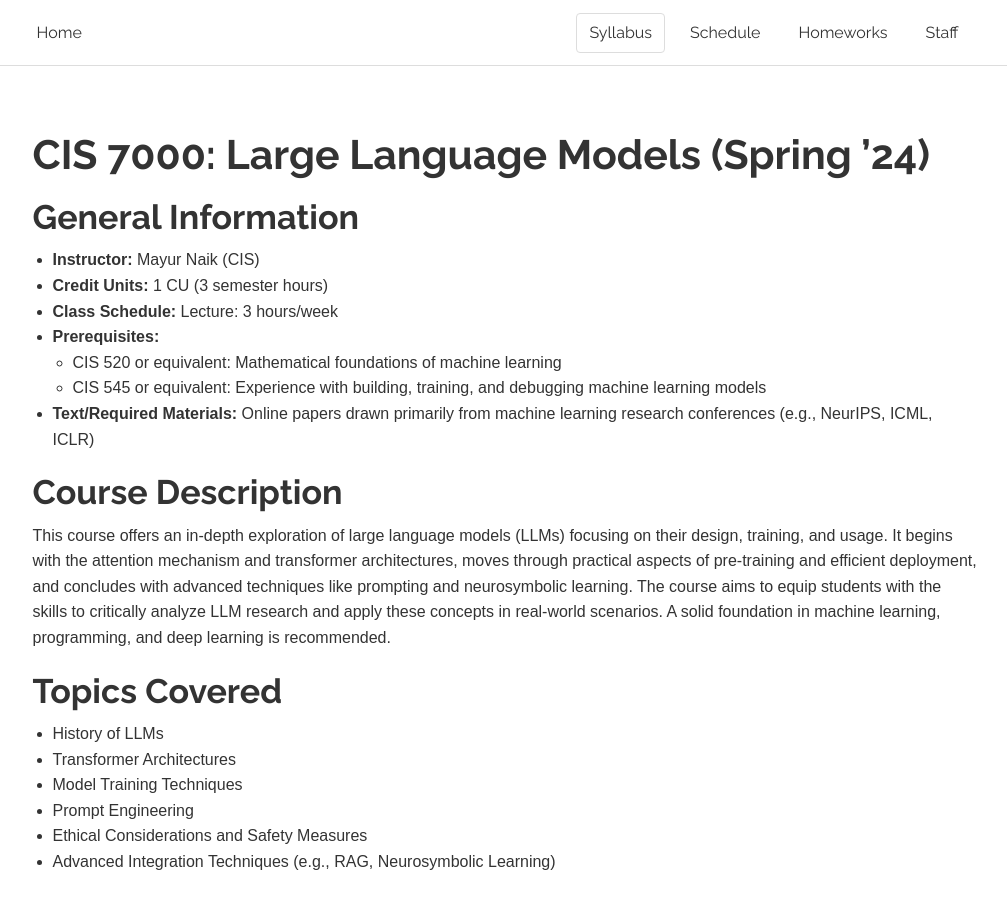
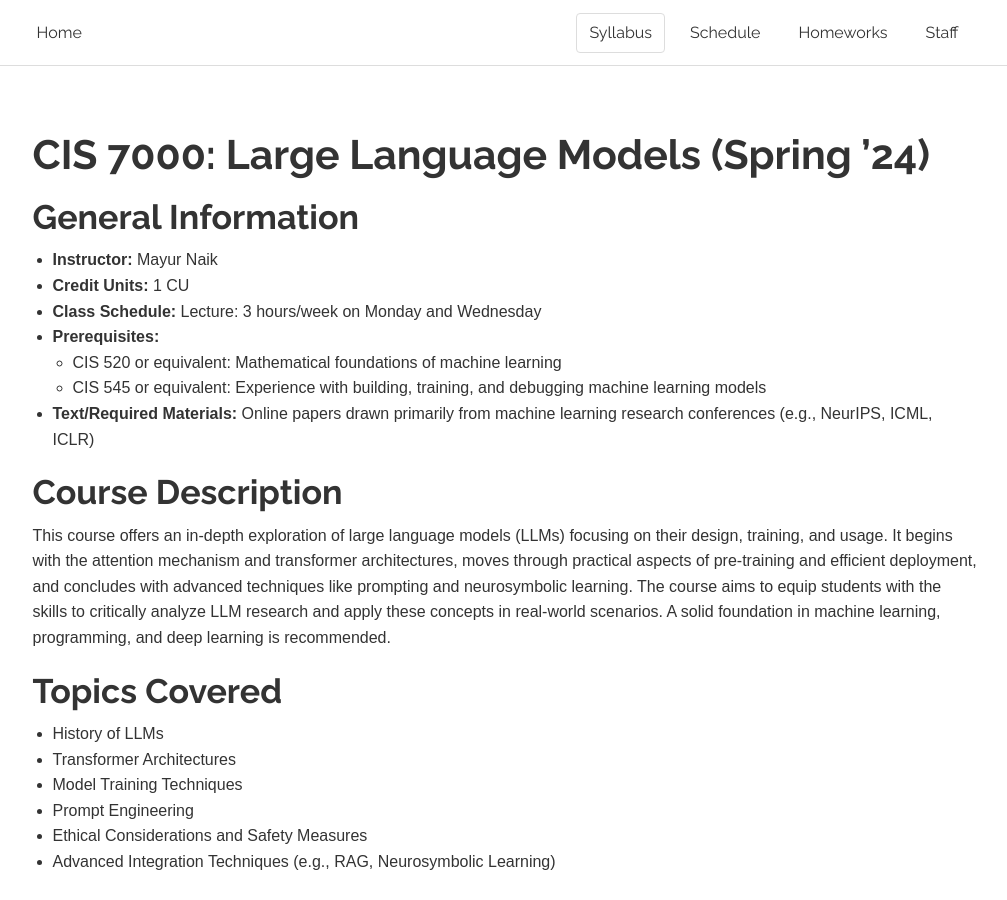
Before and after one commit to llm-class/llm-class.github.io, a Jekyll site: the page built from syllabus.html, in a window 1280 px wide and 900 px high. Shown: the whole window, without its empty margins (135-1142 px from the left). Built offline with Jekyll 4.4.1, drawn with Linux system fonts in a browser that asks for light colours; nearby versions of some CDN libraries.

```diff
--- a/syllabus.html
+++ b/syllabus.html
@@ -31,9 +31,9 @@ layout: default
   <h1>CIS 7000: Large Language Models (Spring ’24)</h1>
   <h2>General Information</h2>
   <ul>
-    <li><strong>Instructor:</strong> Mayur Naik (CIS)</li>
-    <li><strong>Credit Units:</strong> 1 CU (3 semester hours)</li>
-    <li><strong>Class Schedule:</strong> Lecture: 3 hours/week</li>
+    <li><strong>Instructor:</strong> Mayur Naik</li>
+    <li><strong>Credit Units:</strong> 1 CU </li>
+    <li><strong>Class Schedule:</strong> Lecture: 3 hours/week on Monday and Wednesday</li>
     <li><strong>Prerequisites:</strong>
       <ul>
         <li>CIS 520 or equivalent: Mathematical foundations of machine learning</li>
```
Also changed, not shown: 2 other files.
